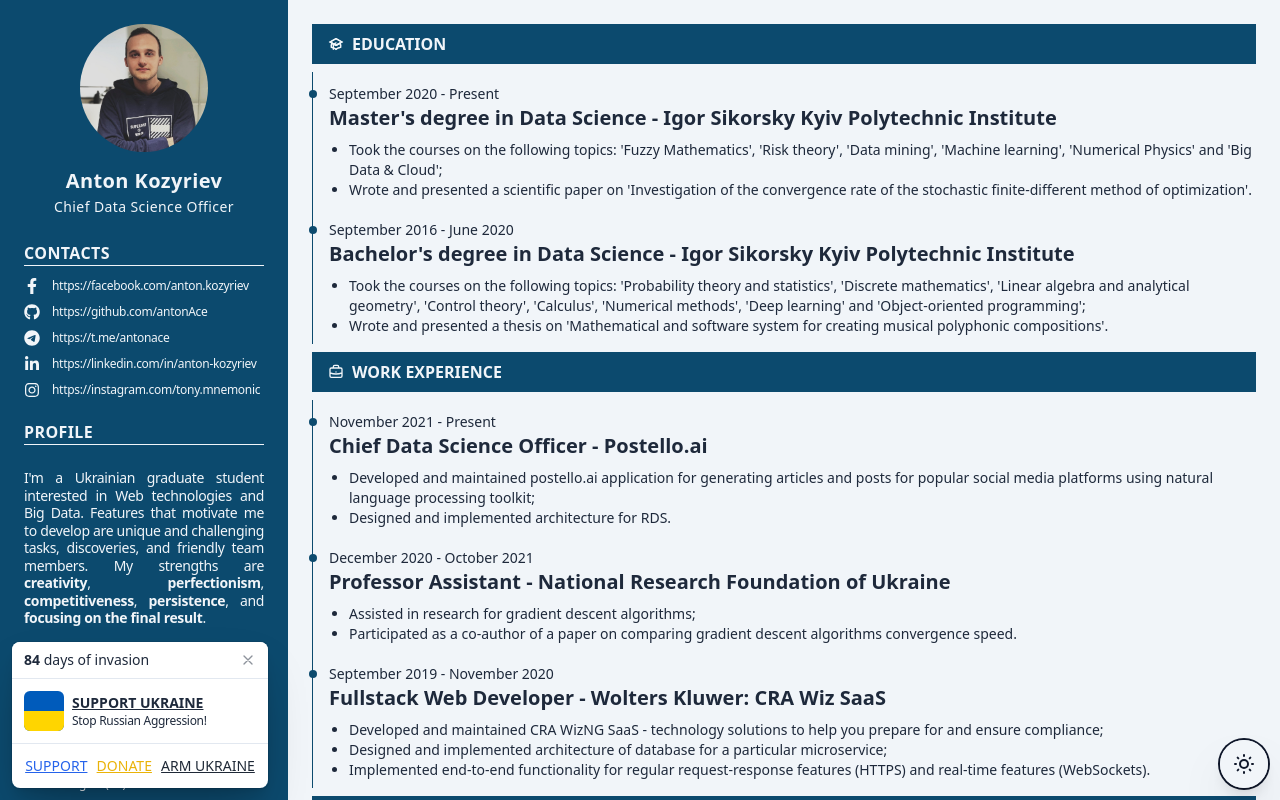
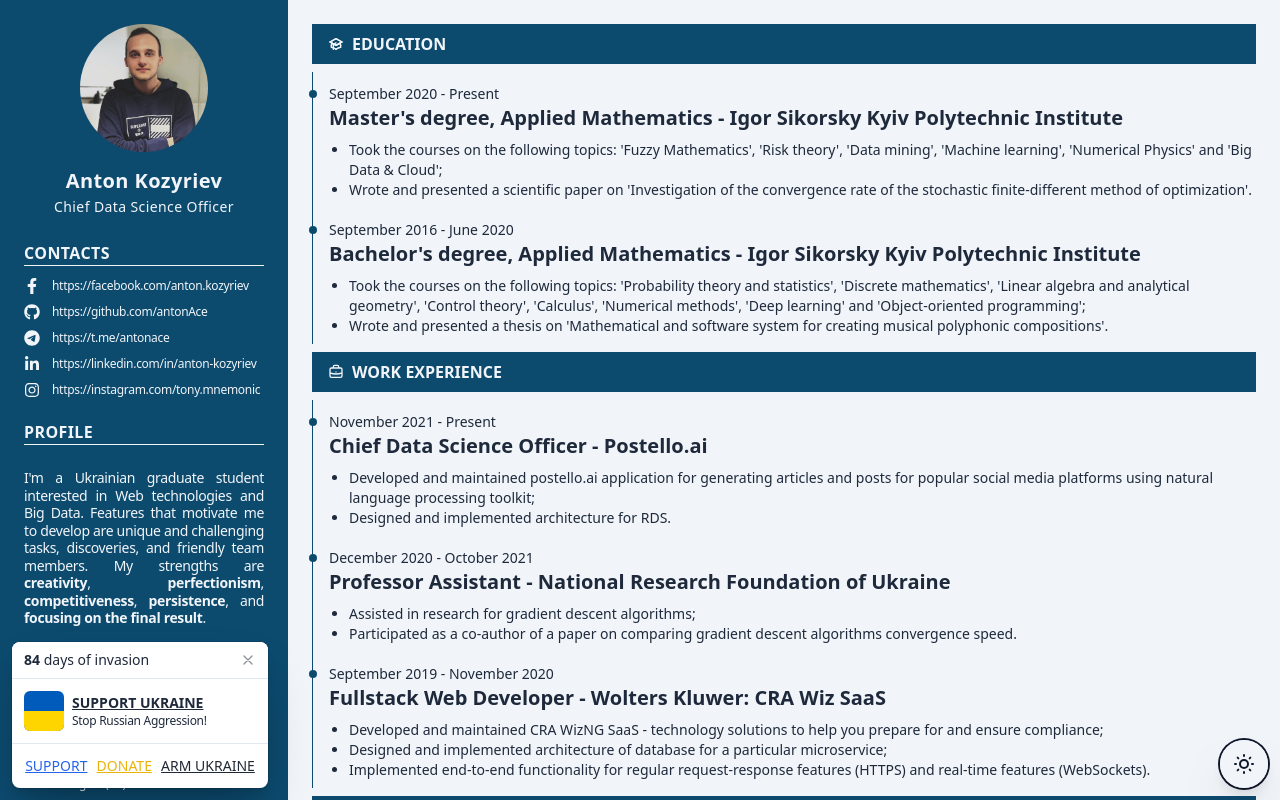
Before and after one commit to kaydotdev/antonkozyriev.me, a React (Create React App) app: page / in a window 1280 px wide. Shown: the top 800 px of the page. Built offline with nearby package versions, Linux system fonts and the light colour scheme.

Commit message:
fix: education degree conventional naming

```diff
--- a/src/App.tsx
+++ b/src/App.tsx
@@ -30,7 +30,7 @@ function App() {
   const educationSection: TimespanSection[] = [
     {
       timestamp: "September 2020 - Present",
-      title: "Master's degree in Data Science - Igor Sikorsky Kyiv Polytechnic Institute",
+      title: "Master's degree, Applied Mathematics - Igor Sikorsky Kyiv Polytechnic Institute",
       events: [
         "Took the courses on the following topics: 'Fuzzy Mathematics', 'Risk theory', 'Data mining', 'Machine learning', 'Numerical Physics' and 'Big Data & Cloud';",
         "Wrote and presented a scientific paper on 'Investigation of the convergence rate of the stochastic finite-different method of optimization'."
@@ -38,7 +38,7 @@ function App() {
     },
     {
       timestamp: "September 2016 - June 2020",
-      title: "Bachelor's degree in Data Science - Igor Sikorsky Kyiv Polytechnic Institute",
+      title: "Bachelor's degree, Applied Mathematics - Igor Sikorsky Kyiv Polytechnic Institute",
       events: [
         "Took the courses on the following topics: 'Probability theory and statistics', 'Discrete mathematics', 'Linear algebra and analytical geometry', 'Control theory', 'Calculus', 'Numerical methods', 'Deep learning' and 'Object-oriented programming';",
         "Wrote and presented a thesis on 'Mathematical and software system for creating musical polyphonic compositions'."
```
